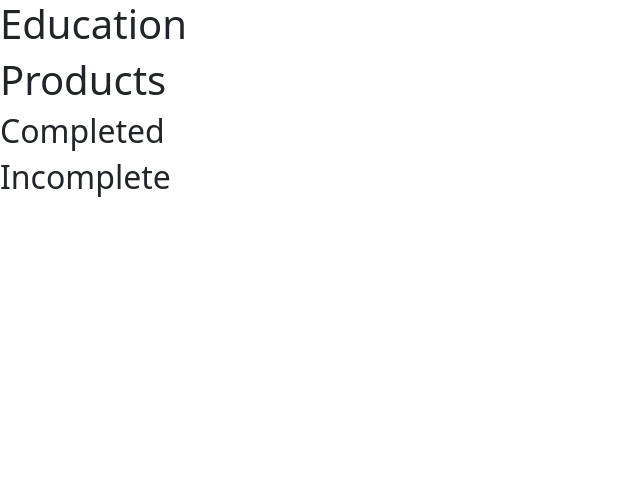
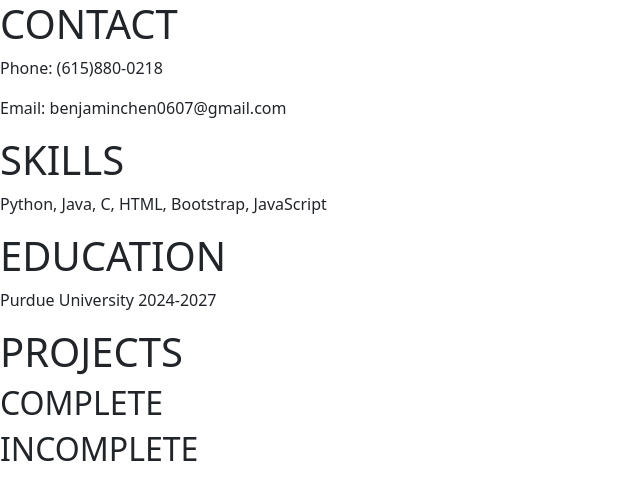
Before and after one commit to BenChennisson/BenChennisson.github.io, a plain HTML site: page index.html in a window 1280 px wide. Shown: the whole page, without its empty margins (0-640 px from the left). Drawn offline with nearby package versions, Linux system fonts and the light colour scheme.

Commit message:
Updated index.html

```diff
--- a/index.html
+++ b/index.html
@@ -4,13 +4,19 @@
     <script src = "https://cdn.jsdelivr.net/npm/bootstrap@5.3.7/dist/js/bootstrap.bundle.min.js" integrity = "sha384-ndDqU0Gzau9qJ1lfW4pNLlhNTkCfHzAVBReH9diLvGRem5+R9g2FzA8ZGN954O5Q" crossorigin = "anonymous"></script>
     <head>
         <meta charset = "UTF-8">
-        <meta name= "viewport" content = "width = device-width, initial-scale = 1.0">
+        <meta name = "viewport" content = "width = device-width, initial-scale = 1.0">
         <title>Benjamin Chen: About Me</title>
     </head>
     <body>
-        <h1>Education</h1>
-        <h1>Products</h1>
-        <h2>Completed</h2>
-        <h2>Incomplete</h2>
+        <h1>CONTACT</h1>
+        <p>Phone: (615)880-0218</p>
+        <p>Email: benjaminchen0607@gmail.com</p>
+        <h1>SKILLS</h1>
+        <p>Python, Java, C, HTML, Bootstrap, JavaScript</p>
+        <h1>EDUCATION</h1>
+        <p>Purdue University 2024-2027</p>
+        <h1>PROJECTS</h1>
+        <h2>COMPLETE</h2>
+        <h2>INCOMPLETE</h2>
     </body>
 </html>
```
